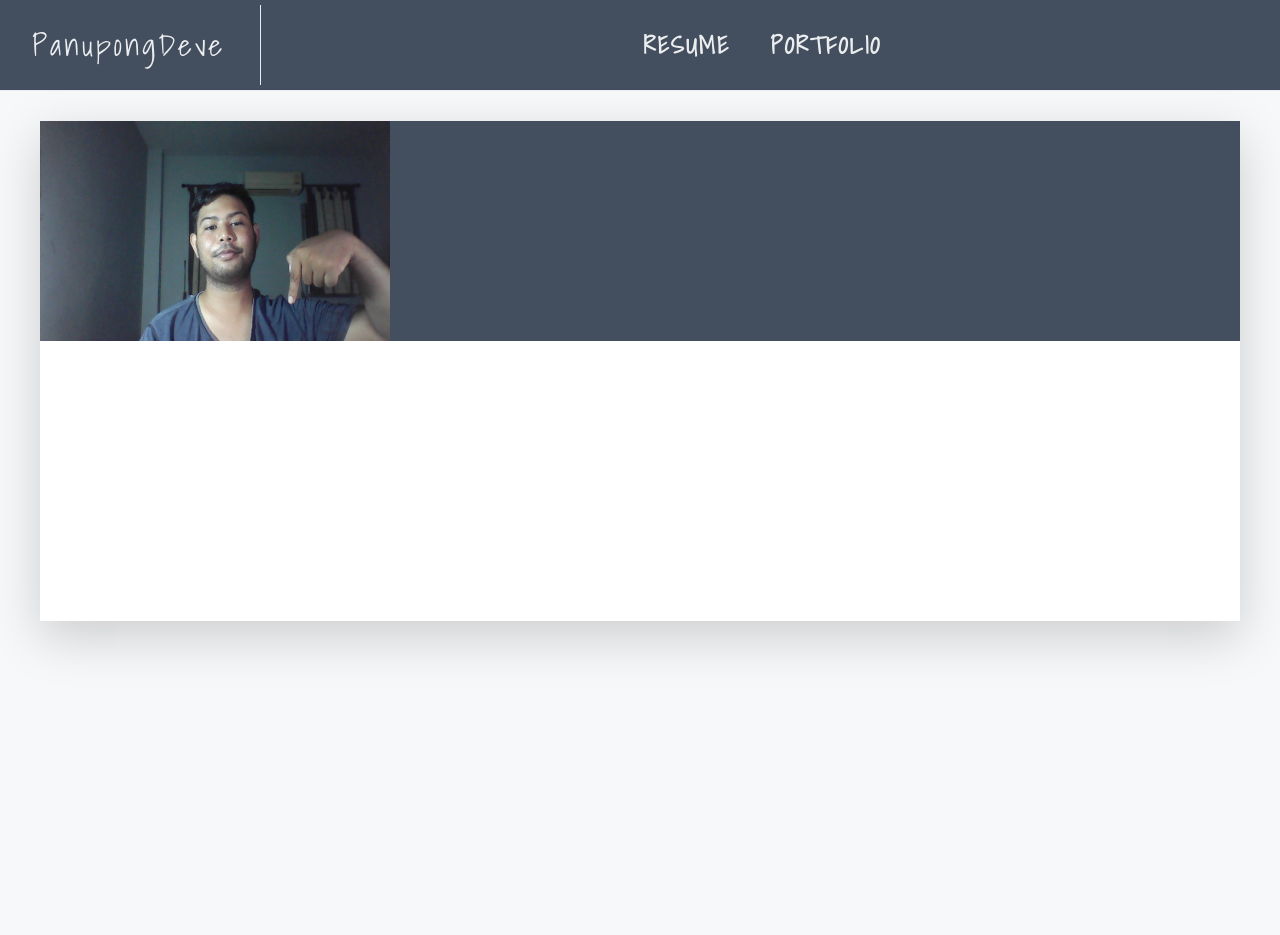
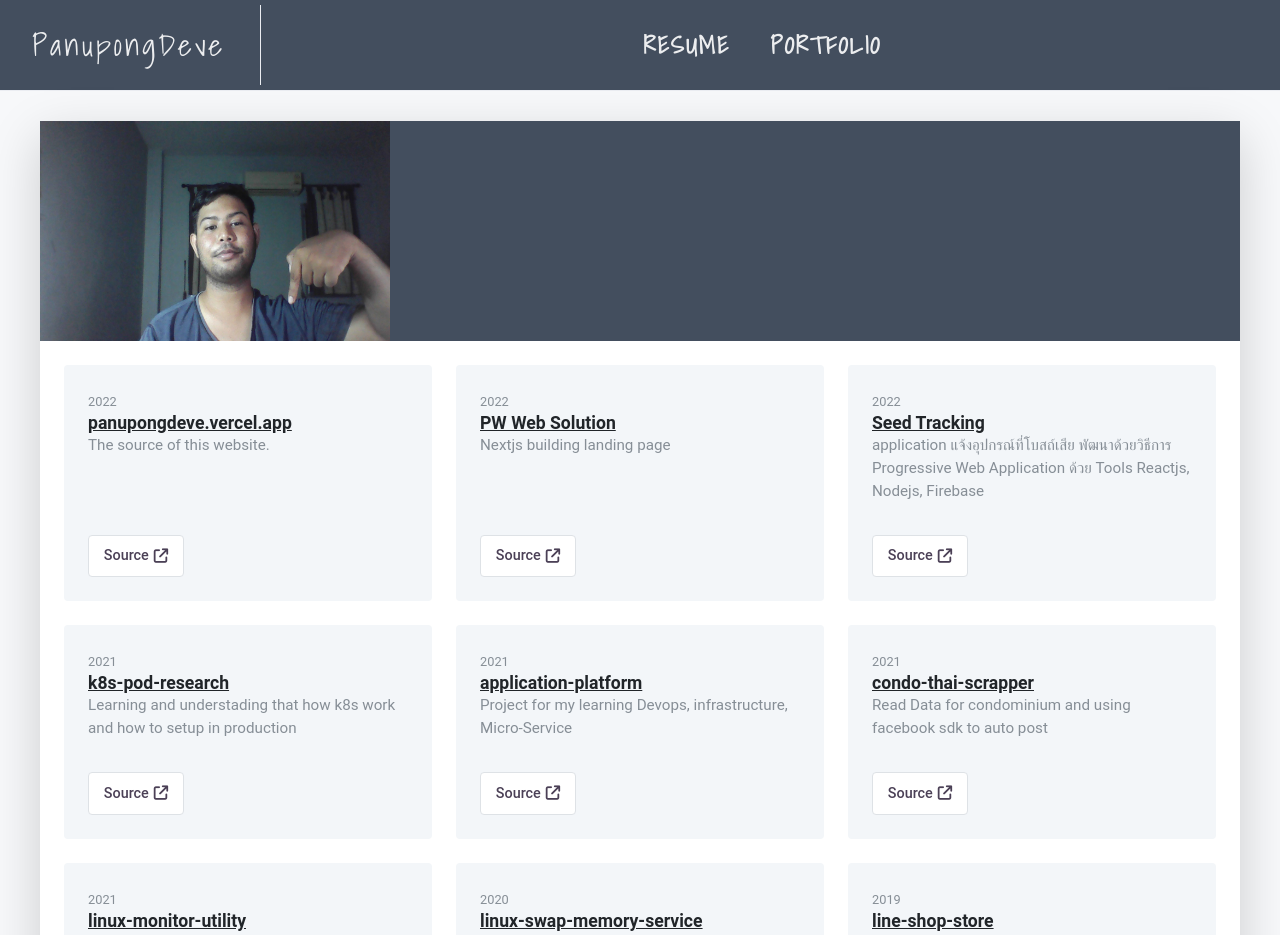
Before and after one commit to PanupongDeve/panupong-resume, a React (Vite) app in the folder client/: page /portfolio in a window 1280 px wide. Shown: the top 935 px of the page. Before the commit the page ends 800 px from the top, so only its background shows below. Built offline with nearby package versions, Linux system fonts and the light colour scheme.

Commit message:
[ADD] - update portfolio card

```diff
--- /dev/null
+++ b/client/src/components/PortfolioBody/index.tsx
@@ -0,0 +1,110 @@
+import './style.css'
+import PortfolioItem from '../PortfolioItem'
+
+
+const portfolio_details = [
+    {
+        time: '2022',
+        title: 'panupongdeve.vercel.app',
+        title_link: 'https://panupongdeve.vercel.app',
+        source_link: 'https://github.com/PanupongDeve/panupong-resume',
+        detail: 'The source of this website.'
+    },
+    {
+        time: '2022',
+        title: 'PW Web Solution',
+        title_link: 'https://pw-web-solution.vercel.app',
+        source_link: 'https://pw-web-solution.vercel.app',
+        detail: 'Nextjs building landing page'
+    },
+    {
+        time: '2022',
+        title: 'Seed Tracking',
+        title_link: 'https://seed-tracking.vercel.app',
+        source_link: 'https://github.com/PanupongDeve/seed-tracking',
+        detail: 'application แจ้งอุปกรณ์ที่โบสถ์เสีย พัฒนาด้วยวิธีการ Progressive Web Application ด้วย Tools Reactjs, Nodejs, Firebase'
+    },
+    {
+        time: '2021',
+        title: 'k8s-pod-research',
+        title_link: 'https://github.com/PanupongDeve/k8s-pod-research',
+        source_link: 'https://github.com/PanupongDeve/k8s-pod-research',
+        detail: 'Learning and understading that how k8s work and how to setup in production'
+    },
+    {
+        time: '2021',
+        title: 'application-platform',
+        title_link: 'https://github.com/PanupongDeve/application-platform',
+        source_link: 'https://github.com/PanupongDeve/application-platform',
+        detail: 'Project for my learning Devops, infrastructure, Micro-Service'
+    },
+    {
+        time: '2021',
+        title: 'condo-thai-scrapper',
+        title_link: 'https://github.com/PanupongDeve/condo-thai-scrapper',
+        source_link: 'https://github.com/PanupongDeve/condo-thai-scrapper',
+        detail: 'Read Data for condominium and using facebook sdk to auto post'
+    },
+    {
+        time: '2021',
+        title: 'linux-monitor-utility',
+        title_link: 'https://github.com/PanupongDeve/linux-monitor-utility',
+        source_link: 'https://github.com/PanupongDeve/linux-monitor-utility',
+        detail: 'Utility shell script help poeple monitor resource in linux server'
+    },
+    {
+        time: '2020',
+        title: 'linux-swap-memory-service',
+        title_link: 'https://github.com/PanupongDeve/linux-swap-memory-service',
+        source_link: 'https://github.com/PanupongDeve/linux-swap-memory-service',
+        detail: 'Startup script swap linux memory'
+    },
+    {
+        time: '2019',
+        title: 'line-shop-store',
+        title_link: 'https://github.com/PanupongDeve/line-shop-store',
+        source_link: 'https://github.com/PanupongDeve/line-shop-store',
+        detail: 'Clone https://github.com/moltin/react-demo-store.git and add feature firebase and Line LIFF'
+    },
+    {
+        time: '2019',
+        title: 'javascript-fontend-services',
+        title_link: 'https://github.com/PanupongDeve/javascript-fontend-services',
+        source_link: 'https://github.com/PanupongDeve/javascript-fontend-services',
+        detail: 'Service ต่างๆที่ใช้ใน fronted web(es6) เช่น React Angular'
+    },
+    {
+        time: '2019',
+        title: 'react-kdr',
+        title_link: 'https://github.com/PanupongDeve/react-kdr',
+        source_link: 'https://github.com/PanupongDeve/react-kdr',
+        detail: 'Use React and Firebase library to build E-commerce client'
+    }
+]
+
+
+const PortfolioBody = () => {
+    return (
+        <div className='portfolio-body p-4'>
+            <div className="row">
+                {
+                    portfolio_details.map((portfolio, index) => {
+                        return (
+                            <div key={`card-detail-${index}`} className="col-4 mb-4">
+                                <PortfolioItem
+                                    time={portfolio.time}
+                                    title={portfolio.title}
+                                    title_link={portfolio.title_link}
+                                    detail={portfolio.detail}
+                                    source_link={portfolio.source_link}
+                                />
+                            </div>
+                        )
+                    })
+                }
+            </div>
+        </div>
+    )
+}
+
+export default PortfolioBody
--- /dev/null
+++ b/client/src/components/PortfolioBody/style.css
@@ -0,0 +1,12 @@
+.portfolio-body {
+
+}
+
+.portfolio-body h1,
+.portfolio-body h2,
+.portfolio-body h3,
+.portfolio-body h4,
+.portfolio-body h5,
+.portfolio-body h6 {
+    font-weight: bolder;
+}
--- a/client/src/components/PortfolioCard/index.tsx
+++ b/client/src/components/PortfolioCard/index.tsx
@@ -2,12 +2,14 @@
 import './styles.css'
 import CardWithImage from '../CardWithImage'
 import PortfolioCardHeaer from '../PortfolioCardHeaer'
+import PortfolioBody from '../PortfolioBody'
 
 
 const PortfolioCard = () => {
     return (
         <CardWithImage className='portfolio-card'>
             <PortfolioCardHeaer />
+            <PortfolioBody />
         </CardWithImage>
     )
 }
--- /dev/null
+++ b/client/src/components/PortfolioItem/index.tsx
@@ -0,0 +1,39 @@
+import './style.css'
+
+
+interface PortfolioItemProps {
+    time: string,
+    title: string,
+    title_link: string,
+    detail: string,
+    source_link: string
+}
+
+const PortfolioItem = (props: PortfolioItemProps) => {
+    const {
+        time,
+        title,
+        title_link,
+        detail,
+        source_link
+    } = props;
+
+    return (
+        <div className='port-card'>
+            <div className='card-body-container'>
+                <time>{time}</time>
+                <a className='card-title --underline' target='_blank' href={title_link}><h1>{title}</h1></a>
+                <p>{detail}</p>
+            </div>
+            <div className='card-footer'>
+                <a className='card-link flex-row' target='_blank' href={source_link}>
+                    <span className='card-link-title'>Source</span>
+                    <i className="fa-solid fa-arrow-up-right-from-square"></i>
+                </a>
+            </div>
+        </div>
+    )
+}
+
+
+export default PortfolioItem
--- /dev/null
+++ b/client/src/components/PortfolioItem/style.css
@@ -0,0 +1,68 @@
+.port-card {
+    padding: 1.5rem;
+    text-align: left !important;
+    background: #f3f6f9;
+    border-radius: 4px;
+    position: relative;
+    height: 100%;
+    display: flex;
+    flex-direction: column;
+    justify-content: space-between;
+}
+
+.port-card .card-body-container {
+    margin-bottom: 2rem;
+}
+
+.port-card time {
+    color: #868e96;
+    font-size: .8rem;
+}
+
+.port-card .card-title {
+    color: #212529;
+    font-size: 1.1rem;
+    line-height: 1.2;
+}
+
+.port-card .card-title:hover {
+    color: #212529;
+    text-decoration: underline;
+}
+
+.port-card .--underline {
+    text-decoration: underline;
+}
+
+.port-card p {
+    font-size: .95rem;
+    color: #868e96;
+}
+
+.port-card .card-link {
+    text-align: center;
+    color: #4b4056;
+    background: #fff;
+    border: 1px solid #dee2e6;
+    border-radius: 4px;
+    font-size: .9rem;
+    font-weight: 500;
+    padding: 0.6rem 1rem;
+}
+
+.port-card .flex-row {
+    display: flex;
+    flex-direction: row;
+    justify-content: center;
+    align-items: center;
+    width: 30%;
+}
+
+.port-card .card-link:hover {
+    border-color: #868e96;
+    color: #212529;
+}
+
+.port-card .card-link-title {
+    margin-right: 5px;
+}
```
